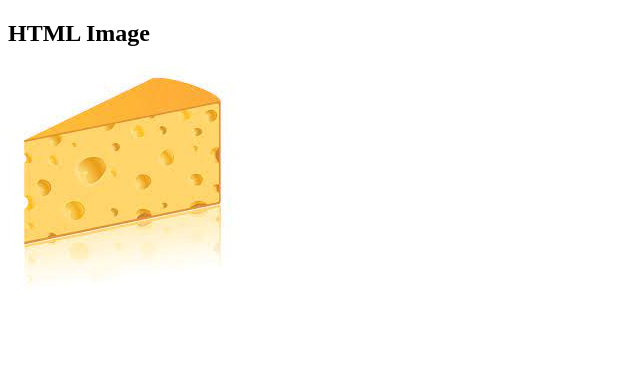
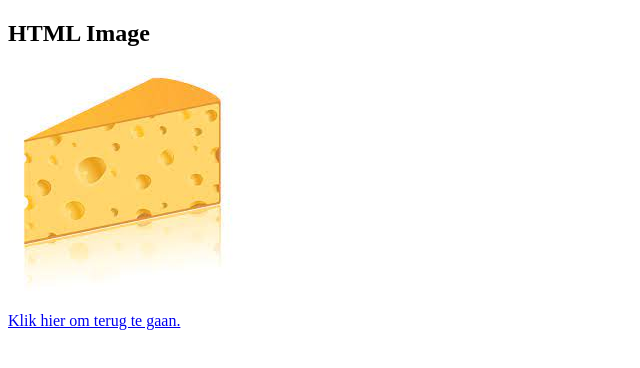
Before and after one commit to Wijnen01/kaas, a plain HTML site: page index.html in a window 1280 px wide. Shown: the whole page, without its empty margins (0-640 px from the left). Drawn offline with Linux system fonts and the light colour scheme.

Commit message:
Update index.html

```diff
--- a/index.html
+++ b/index.html
@@ -7,3 +7,11 @@
 
 </body>
 </html>
+
+<html>
+<body>
+
+<p><a href="https://www.philiproelofsen.tk"> Klik hier om terug te gaan. </a></p>
+
+</body>
+</html>
```
